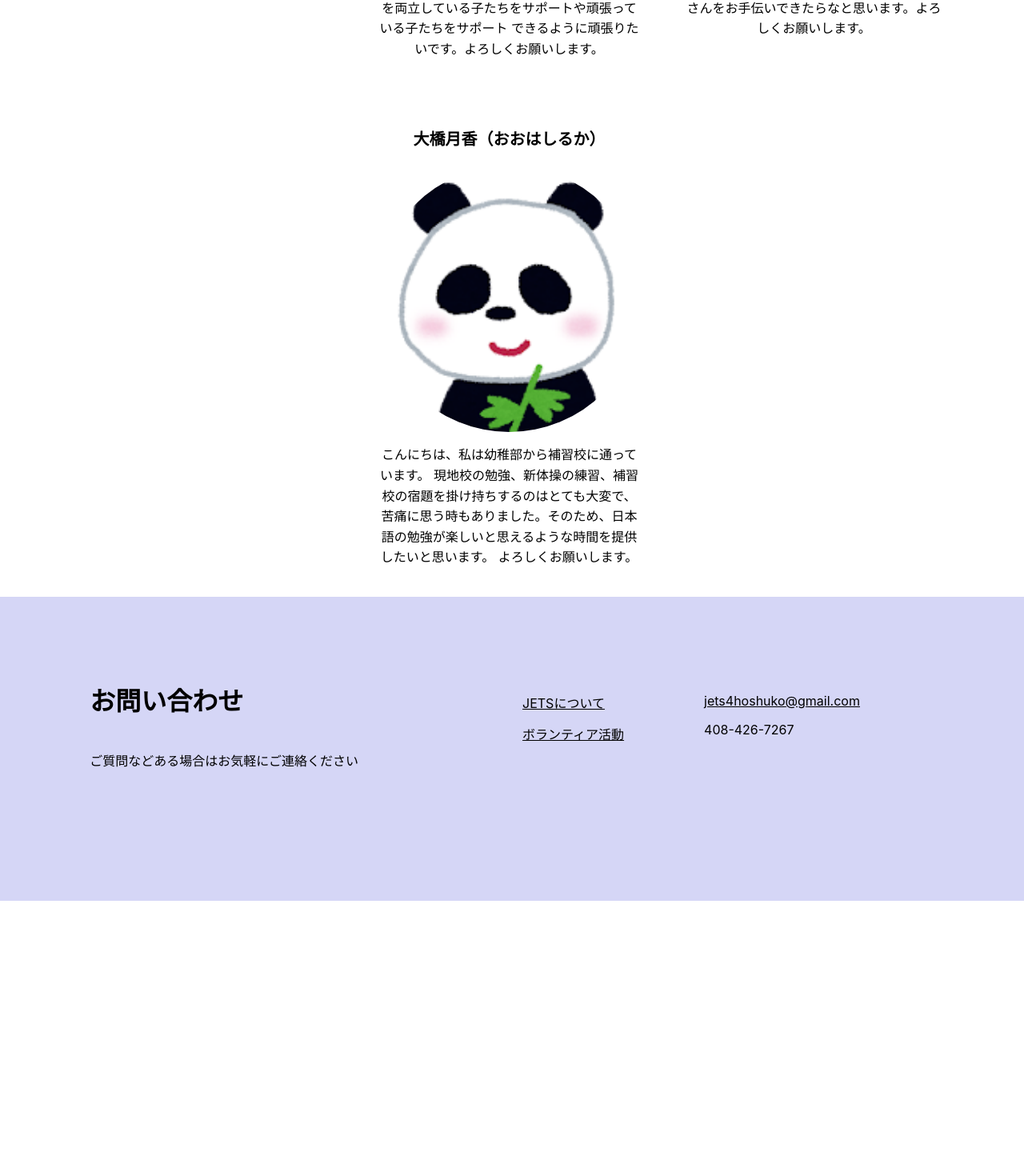
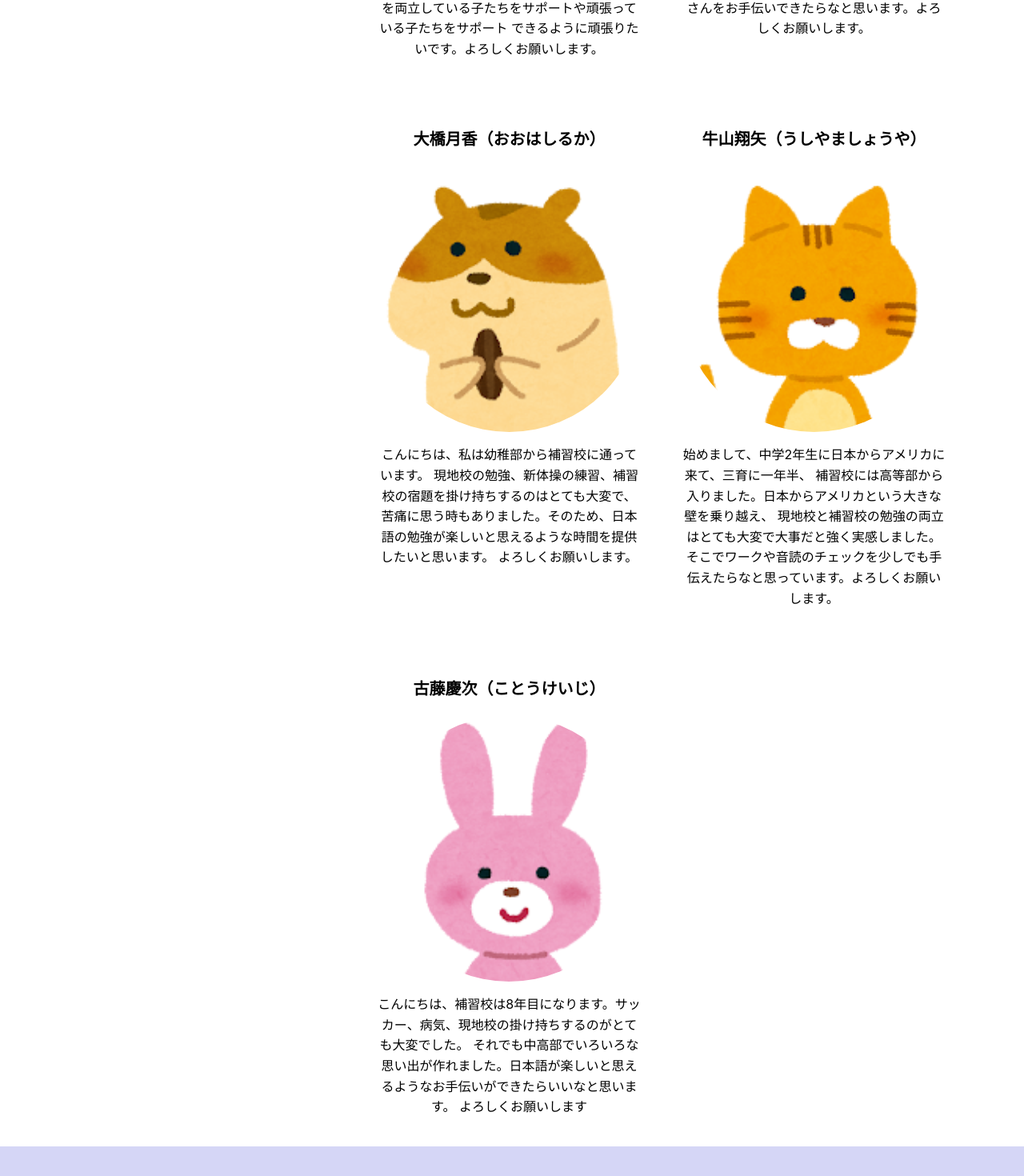
Before and after one commit to 1datcodes/JETS2, a React (Create React App) app: page /about in a window 1280 px wide. Shown: the part 3051-4521 px from the top of the page at 80% size. Before the commit the page ends 4177 px from the top, so only its background shows below. Built offline with nearby package versions, Linux system fonts and the light colour scheme.

Commit message:
Added more intro. Rewrote ReadMe

```diff
--- a/src/About.js
+++ b/src/About.js
@@ -116,6 +116,25 @@ const About = () => {
                     よろしくお願いします。
                   </p>
                 </div>
+                <div className="ushiyama">
+                  <h3>牛山翔矢（うしやましょうや）</h3>
+                  <img src={getRandomImage()} alt="Ushiyama" />
+                  <p>
+                    始めまして、中学2年生に日本からアメリカに来て、三育に一年半、
+                    補習校には高等部から入りました。日本からアメリカという大きな壁を乗り越え、
+                    現地校と補習校の勉強の両立はとても大変で大事だと強く実感しました。
+                    そこでワークや音読のチェックを少しでも手伝えたらなと思っています。よろしくお願いします。
+                  </p>
+                </div>
+                <div className="koto">
+                  <h3>古藤慶次（ことうけいじ）</h3>
+                  <img src={getRandomImage()} alt="Koto" />
+                  <p>
+                    こんにちは、補習校は8年目になります。サッカー、病気、現地校の掛け持ちするのがとても大変でした。
+                    それでも中高部でいろいろな思い出が作れました。日本語が楽しいと思えるようなお手伝いができたらいいなと思います。
+                    よろしくお願いします
+                  </p>
+                </div>
               </div>
             </div>
           </div>
```
Also changed, not shown: 1 other file (tests, documents, lock files or other folders).
